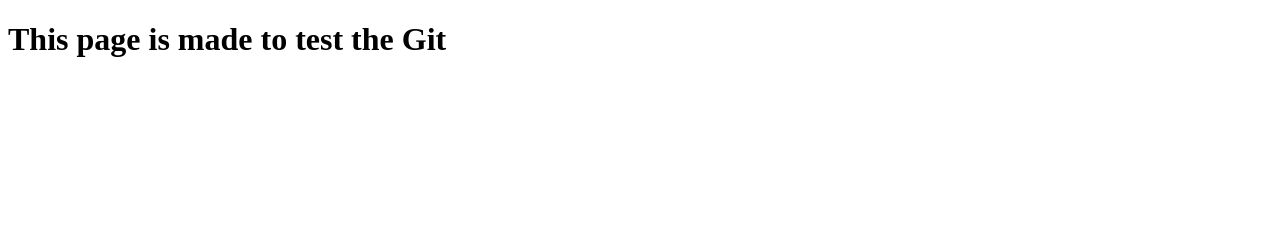
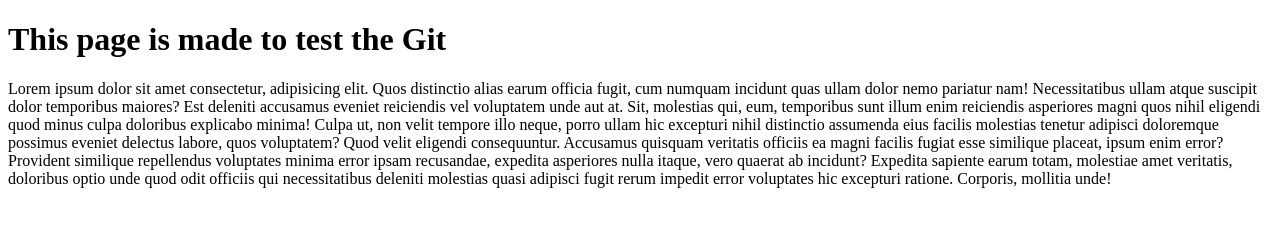
Before and after one commit to Sagittariusarnab129/git_learn, a plain HTML site: page Demo/index.html in a window 1280 px wide. Drawn offline with Linux system fonts and the light colour scheme.

Commit message:
A small edit in markdown file.

```diff
--- a/Demo/index.html
+++ b/Demo/index.html
@@ -7,5 +7,10 @@
 </head>
 <body>
     <h1>This page is made to test the Git</h1>
+    <p>Lorem ipsum dolor sit amet consectetur, adipisicing elit. Quos distinctio alias earum officia fugit, cum numquam incidunt quas ullam dolor nemo pariatur nam! Necessitatibus ullam atque suscipit dolor temporibus maiores?
+    Est deleniti accusamus eveniet reiciendis vel voluptatem unde aut at. Sit, molestias qui, eum, temporibus sunt illum enim reiciendis asperiores magni quos nihil eligendi quod minus culpa doloribus explicabo minima!
+    Culpa ut, non velit tempore illo neque, porro ullam hic excepturi nihil distinctio assumenda eius facilis molestias tenetur adipisci doloremque possimus eveniet delectus labore, quos voluptatem? Quod velit eligendi consequuntur.
+    Accusamus quisquam veritatis officiis ea magni facilis fugiat esse similique placeat, ipsum enim error? Provident similique repellendus voluptates minima error ipsam recusandae, expedita asperiores nulla itaque, vero quaerat ab incidunt?
+    Expedita sapiente earum totam, molestiae amet veritatis, doloribus optio unde quod odit officiis qui necessitatibus deleniti molestias quasi adipisci fugit rerum impedit error voluptates hic excepturi ratione. Corporis, mollitia unde!</p>
 </body>
 </html>
```
Also changed, not shown: 1 other file.
